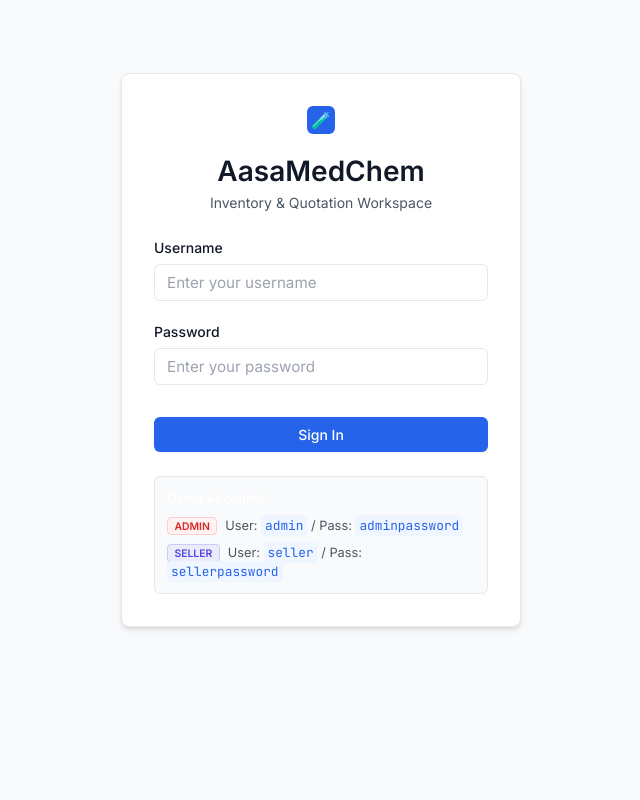
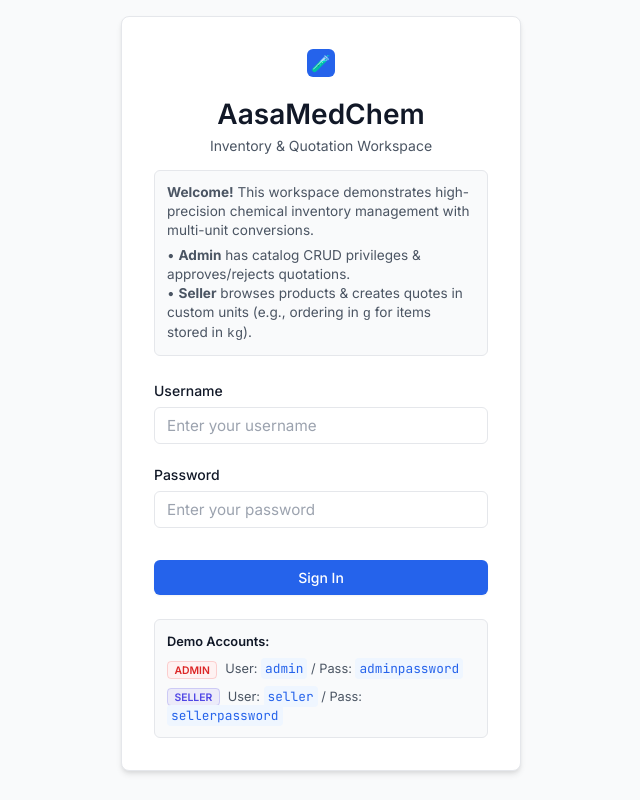
Before and after one commit to anmolsharma170/assammedchemhackathon, a Next.js app: page /login in a window 1280 px wide. Shown: the whole page, without its empty margins (319-959 px from the left). Built offline with nearby package versions, Linux system fonts and the light colour scheme.

Commit message:
Add descriptive user-friendly banners and quick start guides to all workspaces

```diff
--- a/src/app/login/page.js
+++ b/src/app/login/page.js
@@ -53,6 +53,14 @@ export default function LoginPage() {
           </div>
           <h1>AasaMedChem</h1>
           <p className="login-subtitle">Inventory & Quotation Workspace</p>
+
+          <div style={{ fontSize: '0.85rem', color: 'var(--text-secondary)', marginTop: '0.85rem', textAlign: 'left', lineHeight: '1.4', padding: '0.75rem', background: '#f9fafb', borderRadius: '6px', border: '1px solid var(--border-muted)' }}>
+            <strong>Welcome!</strong> This workspace demonstrates high-precision chemical inventory management with multi-unit conversions.
+            <div style={{ marginTop: '0.4rem' }}>
+              • <strong>Admin</strong> has catalog CRUD privileges & approves/rejects quotations. <br />
+              • <strong>Seller</strong> browses products & creates quotes in custom units (e.g., ordering in <code>g</code> for items stored in <code>kg</code>).
+            </div>
+          </div>
         </div>
 
         {error && (
@@ -100,7 +108,7 @@ export default function LoginPage() {
         </form>
 
         <div className="credentials-tips">
-          <p style={{ fontWeight: '600', marginBottom: '0.5rem', color: '#ffffff' }}>Demo Accounts:</p>
+          <p style={{ fontWeight: '600', marginBottom: '0.5rem', color: 'var(--text-primary)' }}>Demo Accounts:</p>
           <div style={{ display: 'flex', flexDirection: 'column', gap: '0.5rem' }}>
             <div>
               <span className="role-pill admin" style={{ fontSize: '0.65rem', padding: '0.1rem 0.4rem', marginRight: '0.5rem' }}>Admin</span>
--- a/src/app/seller/page.js
+++ b/src/app/seller/page.js
@@ -281,6 +281,11 @@ export default function SellerDashboard() {
 
       {/* Main Workspace */}
       <main className="app-container">
+        {/* Seller Workspace Guide */}
+        <div style={{ padding: '1rem', background: '#eff6ff', border: '1px solid #bfdbfe', borderRadius: '8px', marginBottom: '1.5rem', color: '#1e3a8a', fontSize: '0.9rem', lineHeight: '1.5' }}>
+          💡 <strong>Seller Workspace</strong>: Select a chemical from the catalog below and click <strong>Add to Quote</strong>.
+          Use the calculator sidebar to input your quantity in any compatible unit (e.g. grams vs kilograms) to preview the live price conversion and add it to your quotation cart.
+        </div>
 
         {/* Flash Messages */}
         {error && (
```
Also changed, not shown: src/app/admin/page.js (+7 -0 lines).
